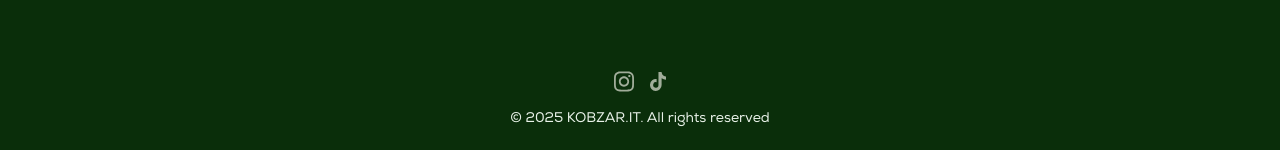
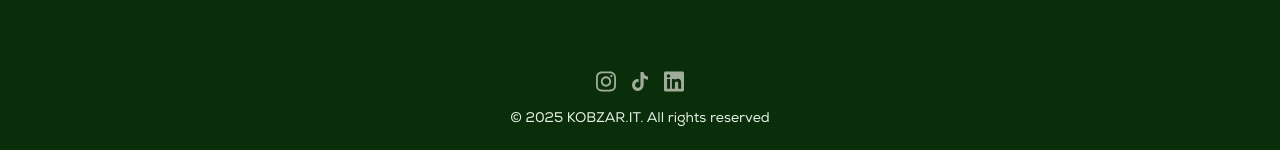
Before and after one commit to KobzarMax/kobzar.it, a Next.js app: page / in a window 1280 px wide. Shown: the part 647-797 px from the top of the page. Built offline with nearby package versions, Linux system fonts and the light colour scheme; a web font is replaced by a local one.

Commit message:
added linkedin image and link

```diff
--- a/src/app/_components/Footer.tsx
+++ b/src/app/_components/Footer.tsx
@@ -1,6 +1,6 @@
 import Image, { type StaticImageData } from "next/image";
 import Link from "next/link";
-import { inst, tiktok } from "~/static/icons";
+import { inst, linkedin, tiktok } from "~/static/icons";
 
 export default function Footer() {
   const year = new Date();
@@ -32,6 +32,15 @@ export default function Footer() {
             alt="tiktok icon"
           />
         </Link>
+        <Link target="_blank" href="https://www.kobzarit.com/">
+          <Image
+            className="social-filter"
+            width={20}
+            height={20}
+            src={linkedin as StaticImageData}
+            alt="linkedin icon"
+          />
+        </Link>
       </div>
       <p className="text-center text-xs text-main-100 md:text-sm">
         © {year.getFullYear()} KOBZAR.IT. All rights reserved
--- a/src/static/icons.ts
+++ b/src/static/icons.ts
@@ -1,4 +1,5 @@
 import inst from "../asset/inst.svg";
 import tiktok from "../asset/tiktok.svg";
+import linkedin from "../asset/linkedin.svg";
 
-export { inst, tiktok };
+export { inst, tiktok, linkedin };
```
Also changed, not shown: src/asset/linkedin.svg (added).
